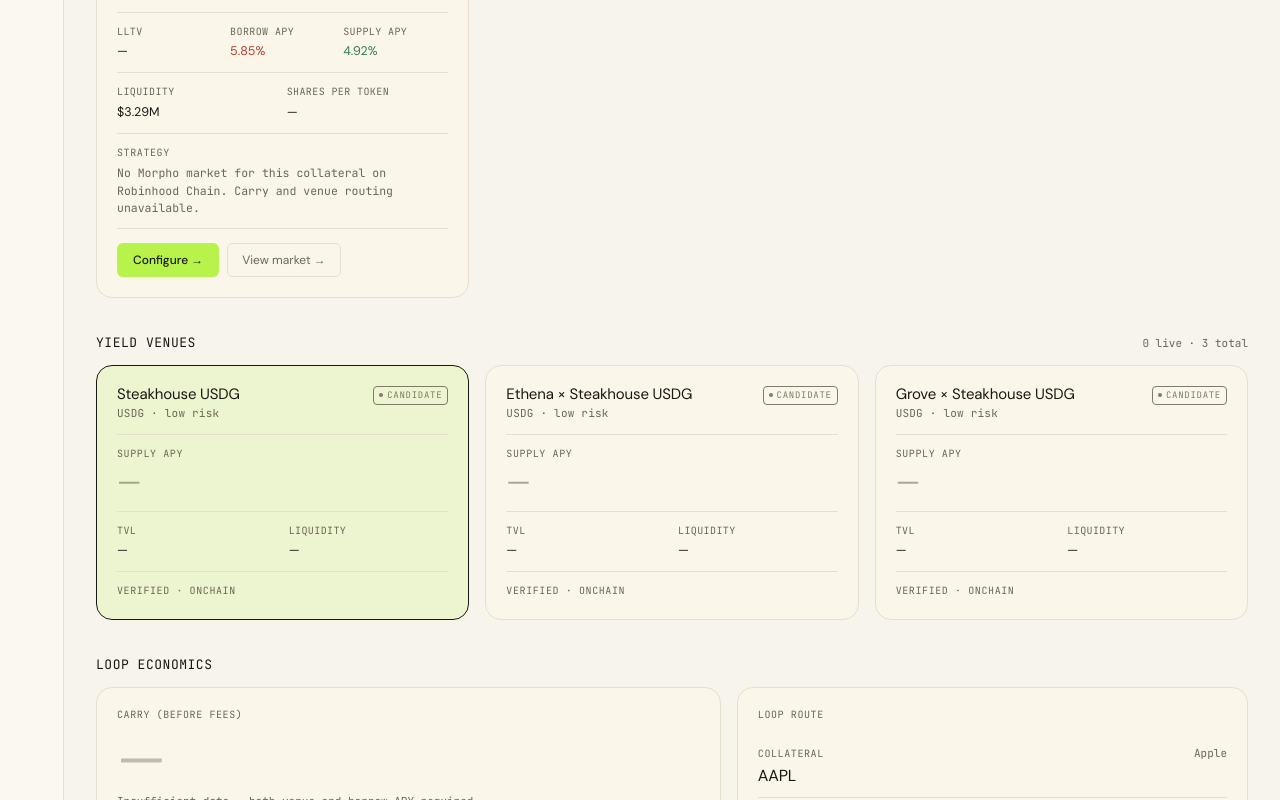
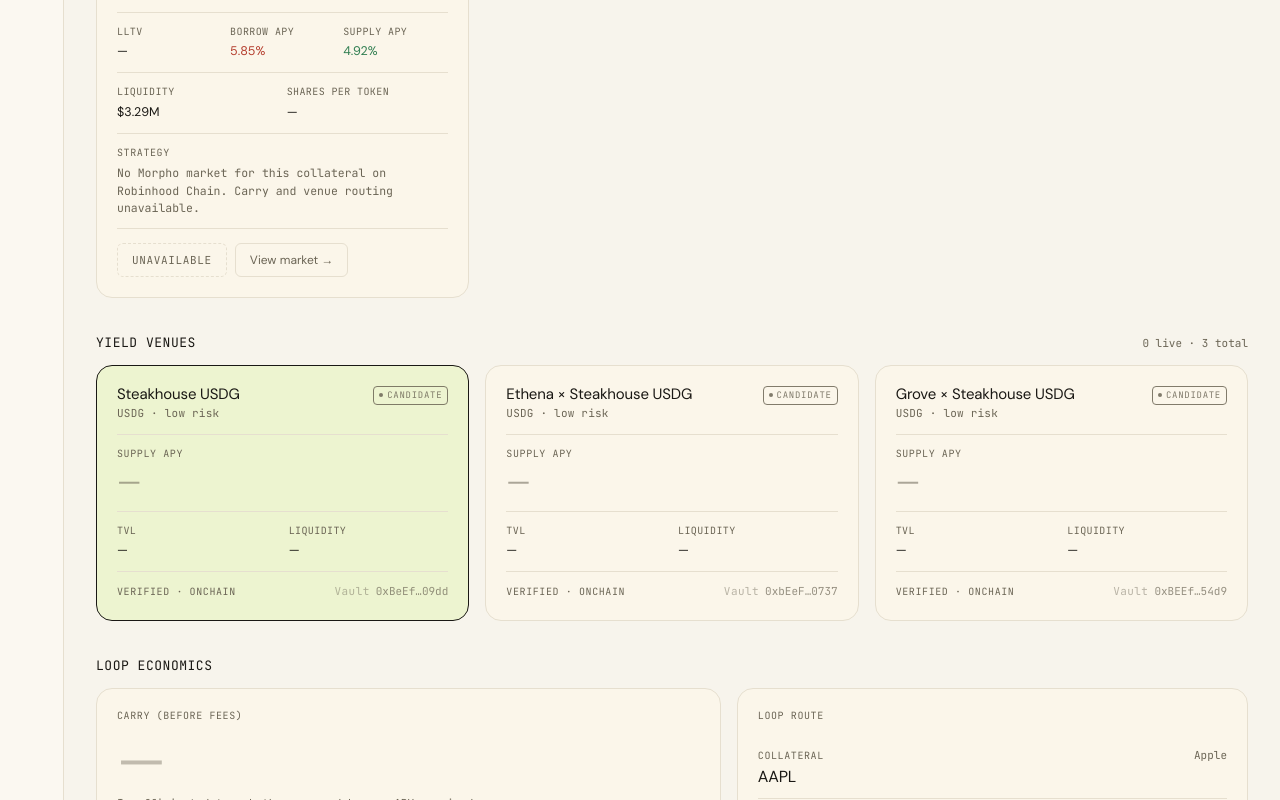
Before and after one commit to memoriprotocol/zeks, a Next.js app: page /terminal/loop in a window 1280 px wide. Shown: the part 1402-2202 px from the top of the page. Built offline with nearby package versions, Linux system fonts and the light colour scheme; no server answers; a web font is replaced by a local one.

Commit message:
fix: venue footer shows vault address; mock collateral hides Configure
Co-authored-by: Cursor <cursoragent@cursor.com>

```diff
--- a/components/loop/loop-composition.tsx
+++ b/components/loop/loop-composition.tsx
@@ -696,11 +696,35 @@ function StockCard({
         ) : null}
       </div>
 
-      {/* 6 · Footer — compact primary Configure → + quiet secondary View market → */}
+      {/* 6 · Footer — compact primary Configure → + quiet secondary View market →
+          Configure is hidden when the market is mock (no Morpho market on
+          Robinhood Chain) — there is nothing to configure. */}
       <div
         className="flex items-center gap-2"
         style={{ marginTop: "auto", paddingTop: "14px" }}
       >
+        {isMock ? (
+          <span
+            className="font-mono uppercase"
+            data-loop-configure-disabled
+            title="No Morpho market for this collateral on Robinhood Chain"
+            style={{
+              height: "34px",
+              padding: "0 14px",
+              display: "inline-flex",
+              alignItems: "center",
+              fontSize: "11px",
+              letterSpacing: "0.06em",
+              borderRadius: "6px",
+              border: "1px dashed var(--border)",
+              color: "var(--muted-foreground)",
+              backgroundColor: "transparent",
+              lineHeight: 1,
+            }}
+          >
+            Unavailable
+          </span>
+        ) : (
           <button
             type="button"
             onClick={(e) => {
@@ -730,6 +754,7 @@ function StockCard({
           >
             Configure →
           </button>
+        )}
         <Link
           href={`/terminal/markets/${encodeURIComponent(m.symbol)}`}
           onClick={(e) => e.stopPropagation()}
@@ -901,7 +926,7 @@ function VenueCard({
         >
           {sourceLabel(v.source)}
         </span>
-        {v.marketId ? (
+        {v.assetAddress ? (
           <span
             className="font-mono truncate"
             style={{
@@ -909,11 +934,17 @@ function VenueCard({
               color: "var(--muted-foreground)",
               opacity: 0.7,
               fontVariantNumeric: "tabular-nums",
-              maxWidth: "110px",
-            }}
-            title={v.marketId}
-          >
-            {shortMarketId(v.marketId)}
+              maxWidth: "120px",
+            }}
+            title={v.assetAddress}
+            data-loop-vault-address
+          >
+            <span
+              style={{ opacity: 0.65, marginRight: "6px", letterSpacing: "0.04em" }}
+            >
+              Vault
+            </span>
+            {shortAddress(v.assetAddress)}
           </span>
         ) : null}
       </div>
@@ -1659,3 +1690,11 @@ function shortMarketId(id: string): string {
   if (id.length <= 14) return id
   return `${id.slice(0, 8)}…${id.slice(-4)}`
 }
+
+/** "0xBeEf…0ddD" for an Ethereum address. */
+function shortAddress(addr: string): string {
+  if (!addr) return "—"
+  // Expect `0x` + 40 hex chars. If shorter, return as-is.
+  if (!/^0x[0-9a-fA-F]{40}$/.test(addr)) return addr
+  return `${addr.slice(0, 6)}…${addr.slice(-4)}`
+}
```
Lines whose indentation alone changed are shown as unchanged.
